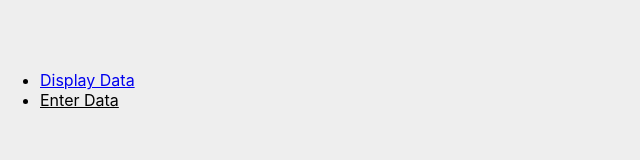
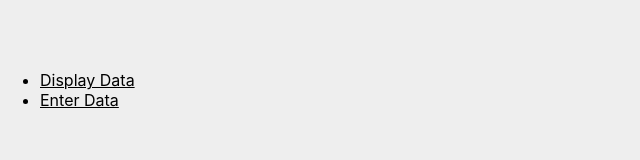
Before and after one commit to pfd419/PFD-React-Meme-Generator, a React (Create React App) app: page / in a window 1280 px wide. Shown: the part 223-383 px from the top of the page, without its empty margins (0-640 px from the left). Built offline with nearby package versions, Linux system fonts and the light colour scheme.

Commit message:
Fix style on link

```diff
--- a/src/App.js
+++ b/src/App.js
@@ -69,7 +69,7 @@ function Toolbar() {
     <nav>
       <ul>
         <li>
-          <Link to="/">Display Data</Link>
+          <Link to="/" style={selectedTheme}>Display Data</Link>
         </li>
         <li>
           <Link to="/input" style={selectedTheme}>Enter Data</Link>
```
